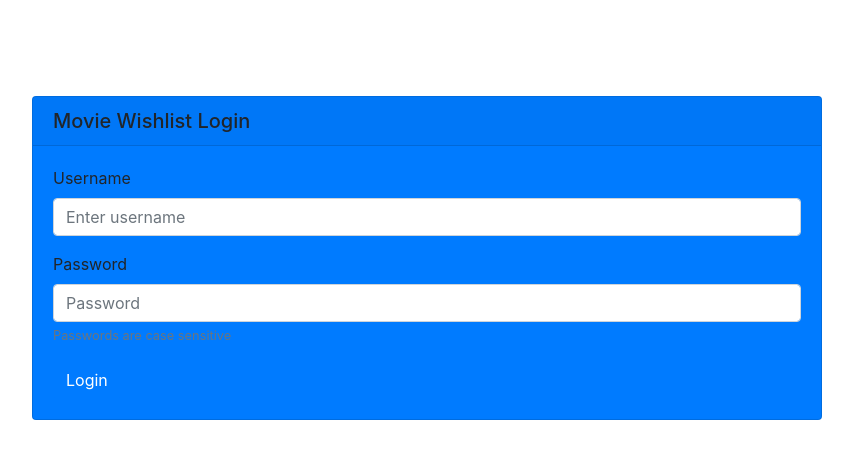
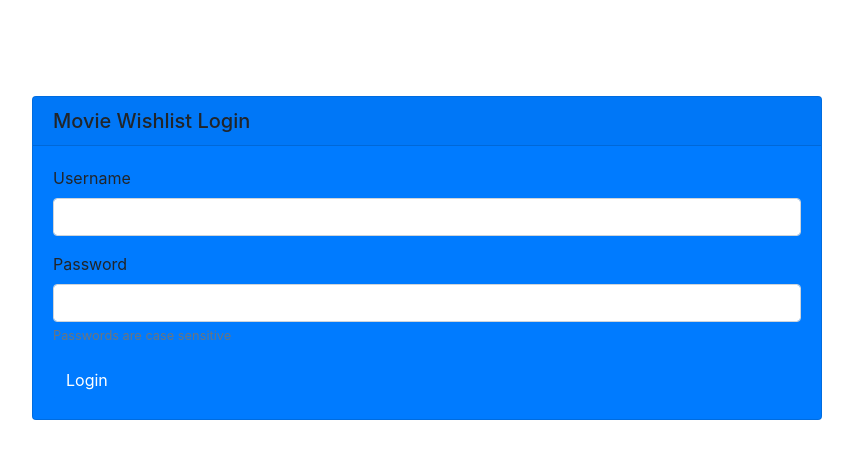
Before and after one commit to erin-doyle/egghead-automate-a11y, a React (Create React App) app: page /login in a window 1280 px wide. Shown: the top 458 px of the page, without its empty margins (16-869 px from the left). Built offline with nearby package versions, Linux system fonts and the light colour scheme.

Commit message:
Created a FormInput component for reusable accessible form inputs and refactored the Login form to use it

```diff
--- a/src/login/Login.js
+++ b/src/login/Login.js
@@ -1,5 +1,7 @@
 import React, { Component } from 'react';
 import PropTypes from 'prop-types';
+
+import FormInput from '../primitives/FormInput';
 
 
 class Login extends Component {
@@ -57,8 +59,6 @@ class Login extends Component {
 
     render() {
         const { isUsernameValid, isPasswordValid } = this.state;
-        const usernameClasses = `form-control ${!isUsernameValid ? 'is-invalid' : ''}`;
-        const passwordClasses = `form-control ${!isPasswordValid ? 'is-invalid' : ''}`;
 
         return (
             <div className="login row align-items-center">
@@ -70,36 +70,26 @@ class Login extends Component {
                         <form>
                             <div className="card-body">
 
-                                <div className="form-group">
-                                    <label>Username</label>
-                                    <input
+                                <FormInput
+                                    id="field-username"
                                     type="text"
                                     name="username"
-                                        className={usernameClasses}
-                                        placeholder="Enter username"
+                                    label="Username"
+                                    isValid={isUsernameValid}
                                     onChange={this.handleUsernameChange}
+                                    errorText="Please provide a Username."
                                 />
-                                    <div className="invalid-feedback">
-                                        Please provide a Username.
-                                    </div>
-                                </div>
 
-                                <div className="form-group">
-                                    <label>Password</label>
-                                    <input
+                                <FormInput
+                                    id="field-password"
                                     type="password"
                                     name="password"
-                                        className={passwordClasses}
-                                        placeholder="Password"
+                                    label="Password"
+                                    isValid={isPasswordValid}
                                     onChange={this.handlePasswordChange}
+                                    errorText="Please provide a Password."
+                                    helperText="Passwords are case sensitive"
                                 />
-                                    <small className="form-text text-muted">
-                                        Passwords are case sensitive
-                                    </small>
-                                    <div className="invalid-feedback">
-                                        Please provide a Password.
-                                    </div>
-                                </div>
 
                                 <button type="button" className="btn btn-primary" onClick={this.onSubmit}>Login</button>
                             </div>
--- /dev/null
+++ b/src/primitives/FormInput.js
@@ -0,0 +1,59 @@
+import React from 'react';
+import PropTypes from 'prop-types';
+
+
+const FormInput = ({
+    type,
+    name,
+    label,
+    errorText,
+    helperText,
+    onChange,
+    isValid
+}) => {
+    const inputClasses = `form-control ${!isValid ? 'is-invalid' : ''}`;
+
+    return (
+        <div className="form-group">
+            <label>{label}</label>
+            <input
+                type={type}
+                name={name}
+                className={inputClasses}
+                onChange={onChange}
+            />
+            { helperText &&
+                <small className="form-text text-muted helper-text">
+                    {helperText}
+                </small>
+            }
+            { errorText &&
+                <div className="invalid-feedback">
+                    {errorText}
+                </div>
+            }
+        </div>
+    );
+};
+
+FormInput.defaultProps = {
+    type: 'text',
+    errorText: null,
+    helperText: null,
+    onChange: null,
+    isValid: true
+};
+
+FormInput.propTypes = {
+    id: PropTypes.string.isRequired,
+    type: PropTypes.string,
+    name: PropTypes.string.isRequired,
+    label: PropTypes.string.isRequired,
+    errorText: PropTypes.string,
+    helperText: PropTypes.string,
+    onChange: PropTypes.func,
+    isValid: PropTypes.bool
+};
+
+
+export default FormInput;
```
Lines whose indentation alone changed are shown as unchanged.
